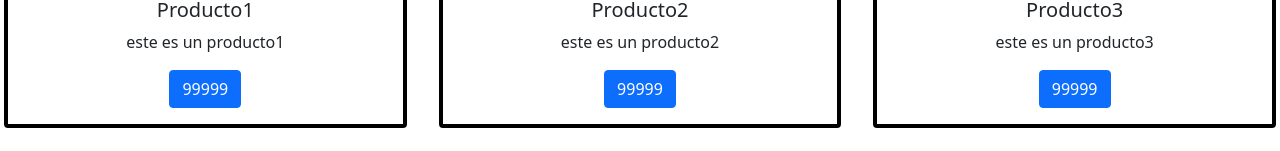
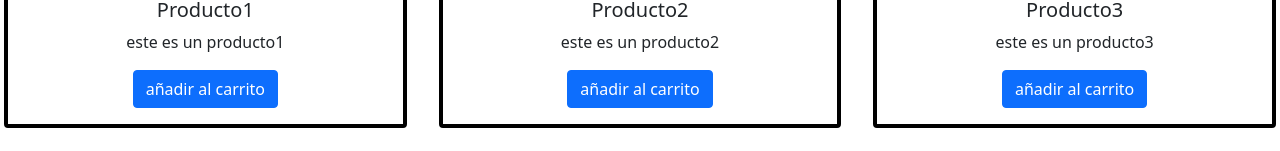
Before and after one commit to Ler0v/E-commerce-react-js, a React (Create React App) app: page / in a window 1280 px wide. Shown: the part 400-551 px from the top of the page. Built offline with nearby package versions, Linux system fonts and the light colour scheme.

Commit message:
components

```diff
--- a/src/components/ItemListContainer.jsx
+++ b/src/components/ItemListContainer.jsx
@@ -4,9 +4,9 @@ import Productos from './Productos'
 const ItemListContainer = (props) => {
   return (
     <section className='row'>
-       <Productos titulo="Producto1" descripcion="este es un producto1" precio="99999" />
-       <Productos titulo="Producto2" descripcion="este es un producto2" precio="99999" />
-       <Productos titulo="Producto3" descripcion="este es un producto3" precio="99999" />
+       <Productos titulo="Producto1" descripcion="este es un producto1" comprar="añadir al carrito" />
+       <Productos titulo="Producto2" descripcion="este es un producto2" comprar="añadir al carrito" />
+       <Productos titulo="Producto3" descripcion="este es un producto3" comprar="añadir al carrito" />
     </section>
   )
 }
--- a/src/components/Productos.jsx
+++ b/src/components/Productos.jsx
@@ -1,7 +1,7 @@
 import React from 'react'
 
 const Productos = (props) => {
-    let {titulo, descripcion, precio} = props
+    let {titulo, descripcion, comprar} = props
   return (
     <div className='col-lg-4 col-md-6 p-3'>
         <div className="card">
@@ -9,7 +9,7 @@ const Productos = (props) => {
           <div className="card-body">
             <h5 className="card-title">{titulo}</h5>
             <p className="card-text">{descripcion}</p>
-            <a href="#" className="btn btn-primary">{precio}</a>
+            <a href="#" className="btn btn-primary">{comprar}</a>
           </div>
         </div>
     </div>
```
